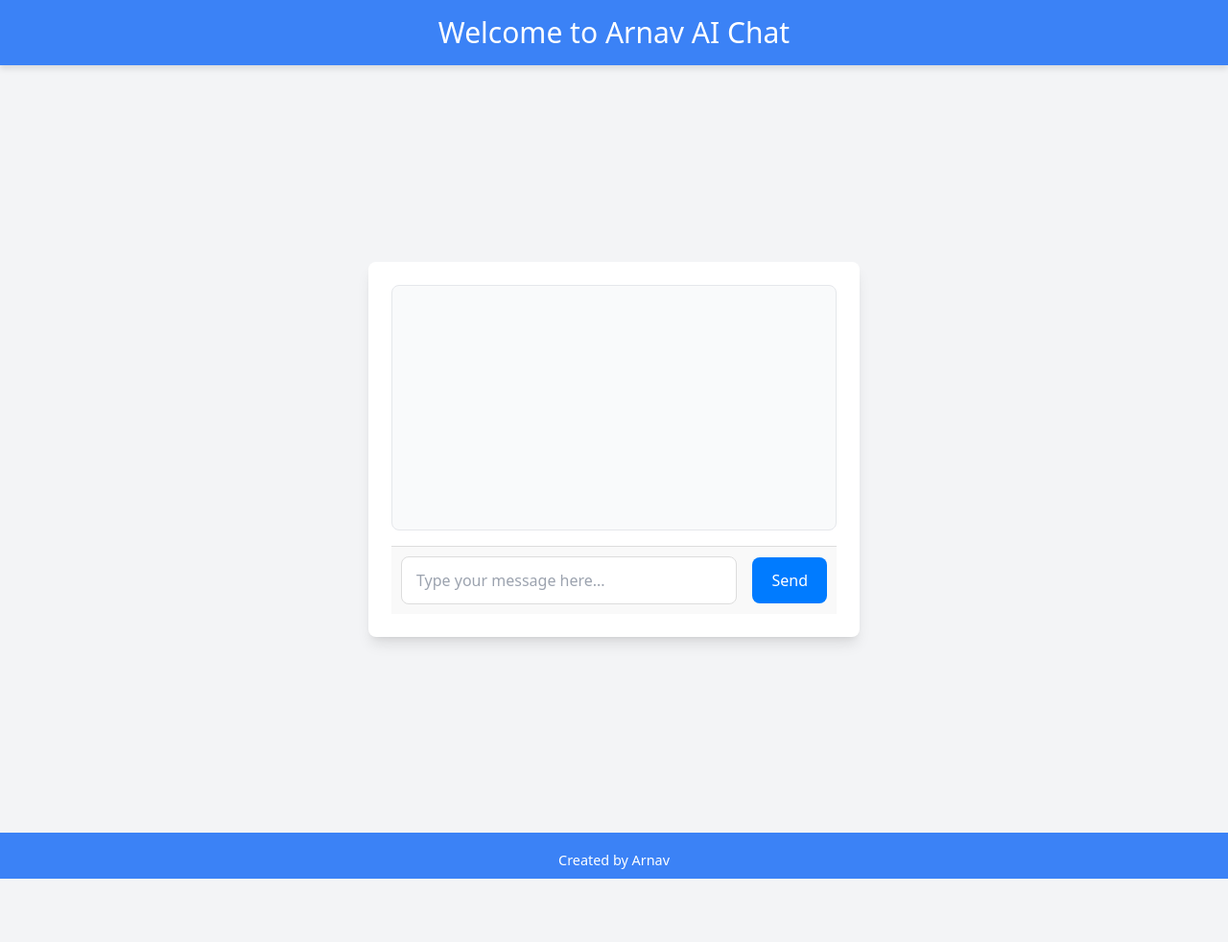
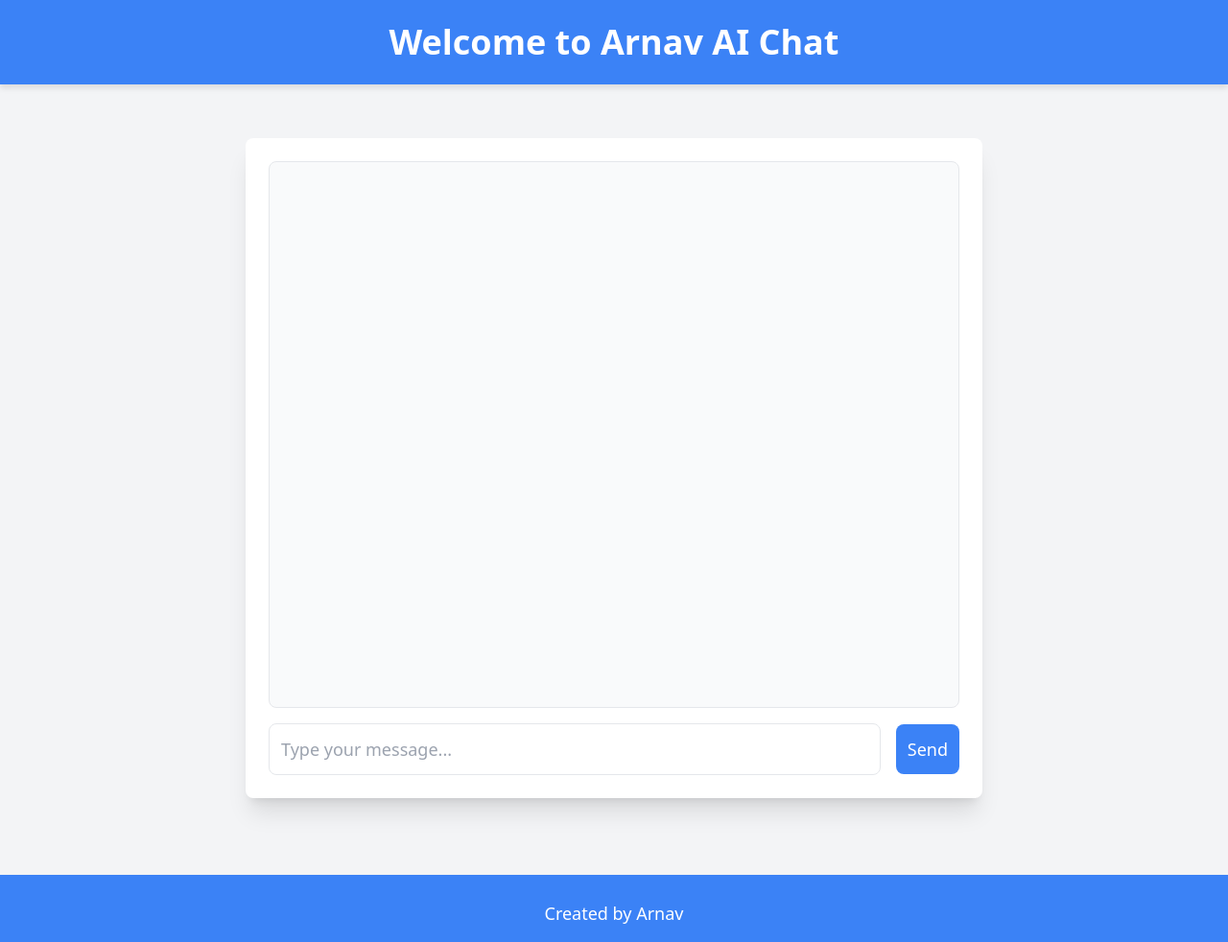
Before and after one commit to ArnavBallinCode/Arnav_Ai, a website built with Vite: page index.html in a window 1280 px wide. Shown: the whole page at 96% size. Before the commit the page ends 916 px from the top, so only its background shows below. Built offline with nearby package versions, Linux system fonts and the light colour scheme; no server answers.

Commit message:
Update index.html

```diff
--- a/index.html
+++ b/index.html
@@ -9,24 +9,31 @@
     <link rel="stylesheet" href="styles.css">
 </head>
 <body class="bg-gray-100 font-sans text-gray-900">
-    <header class="bg-blue-500 text-white p-4">
-        <h1 class="text-3xl text-center">Welcome to Arnav AI Chat</h1>
+
+    <header class="bg-blue-500 text-white p-6">
+        <h1 class="text-4xl text-center font-semibold">Welcome to Arnav AI Chat</h1>
     </header>
 
     <main class="flex justify-center items-center min-h-screen">
-        <div class="w-full max-w-lg bg-white p-6 rounded-lg shadow-lg">
-            <div id="chat-container" role="main">
-                <div id="chat-messages" aria-live="polite" class="h-64 overflow-y-auto mb-4 p-4 border rounded-lg bg-gray-50"></div>
-                <div class="chat-input flex space-x-4">
-                    <input type="text" id="user-input" placeholder="Type your message here..." aria-label="User input" class="flex-grow p-2 border rounded-lg focus:outline-none focus:ring-2 focus:ring-blue-500">
-                    <button onclick="sendMessage()" class="bg-blue-500 text-white p-2 rounded-lg hover:bg-blue-600 transition">Send</button>
+        <div class="w-full max-w-3xl bg-white p-6 rounded-lg shadow-xl">
+            <!-- Chat Container -->
+            <div id="chat-container" role="main" class="flex flex-col h-[80vh]">
+                <!-- Messages Area -->
+                <div id="chat-messages" aria-live="polite" class="flex-1 overflow-y-auto mb-4 p-4 border rounded-lg bg-gray-50 space-y-4">
+                    <!-- Messages will appear here -->
+                </div>
+
+                <!-- User Input Section -->
+                <div class="flex items-center space-x-4">
+                    <input type="text" id="user-input" placeholder="Type your message..." aria-label="User input" class="flex-grow p-3 border rounded-lg focus:outline-none focus:ring-2 focus:ring-blue-500 text-lg">
+                    <button onclick="sendMessage()" class="bg-blue-500 text-white p-3 rounded-lg hover:bg-blue-600 transition text-lg">Send</button>
                 </div>
             </div>
         </div>
     </main>
 
-    <footer class="bg-blue-500 text-white text-center py-2">
-        <p>Created by Arnav</p>
+    <footer class="bg-blue-500 text-white text-center py-4 mt-6">
+        <p class="text-lg">Created by Arnav</p>
     </footer>
 
     <script type="module" src="app.js"></script>
```
